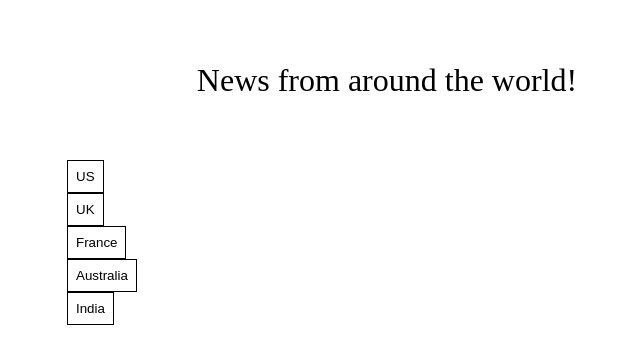
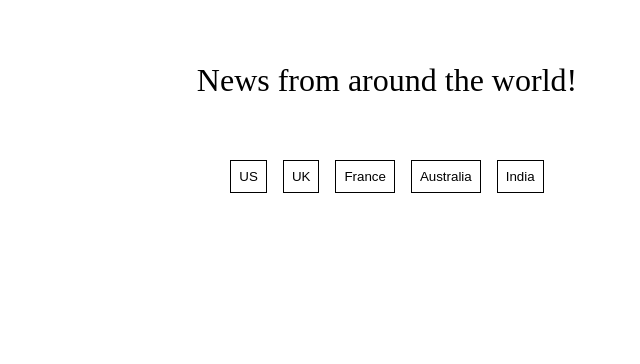
Before and after one commit to samozamo/news-test, a Nuxt app: page / in a window 1280 px wide. Shown: the top 364 px of the page, without its empty margins (253-893 px from the left). Built offline with nearby package versions, Linux system fonts and the light colour scheme.

Commit message:
style country buttons list

```diff
--- a/app.vue
+++ b/app.vue
@@ -1,7 +1,7 @@
 <template>
   <main class="page-wrapper">
     <h1>News from around the world!</h1>
-    <ul>
+    <ul class="country-list">
       <li v-for="country in countries" :key="country.code">
         <button @click="handleCountryClick(country.code)">
           {{ country.label }}
@@ -87,4 +87,10 @@ button:hover {
   color: #fff;
 }
 
+.country-list {
+  display: flex;
+  justify-content: center;
+  gap: 1rem;
+  margin-top: 2rem;
+}
 </style>
```
